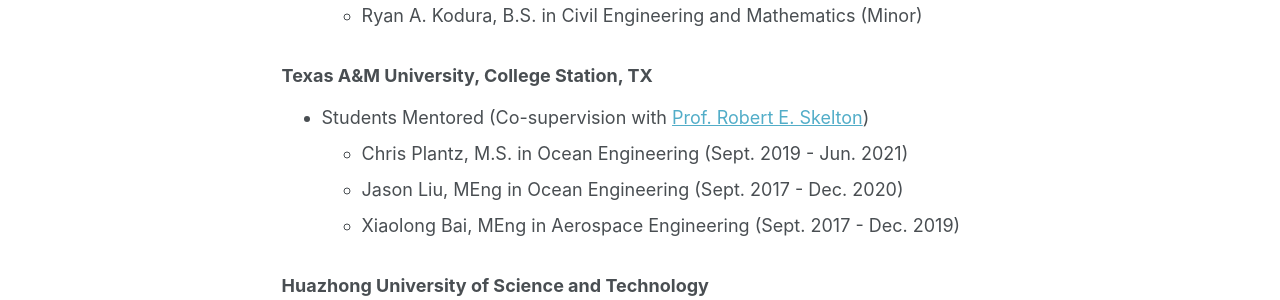
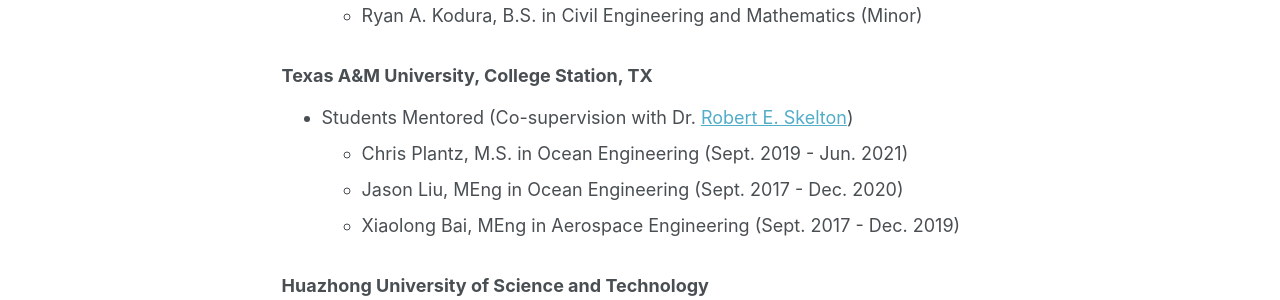
Before and after one commit to Muhao-Chen/muhao-chen.github.io, a Jekyll site: the page built from _pages/teaching.md, in a window 1280 px wide and 1381 px high. Shown: the part 715-1015 px from the top of the window. Built offline with Jekyll 4.4.1, drawn with Linux system fonts in a browser that asks for light colours.

Commit message:
Update teaching.md

```diff
--- a/_pages/teaching.md
+++ b/_pages/teaching.md
@@ -43,7 +43,7 @@ toc: true
      - Research Topic: Adaptive Bandgap Formation in a Periodic Tensegrity Structure -->
 <!-- - Student Mentoring (with [Prof. Manoranjan Majji](https://engineering.tamu.edu/aerospace/profiles/majji-manoranjan.html))
     * Idris Hussain, Aerospace Engineering (Sept. 2023 - Present) -->
-- Students Mentored (Co-supervision with [Prof. Robert E. Skelton](https://bobskelton.github.io/))
+- Students Mentored (Co-supervision with Dr. [Robert E. Skelton](https://bobskelton.github.io/))
     * Chris Plantz, M.S. in Ocean Engineering (Sept. 2019 - Jun. 2021)
         <!-- - Research Topic: Design and Experiment of A Robotic Tensegrity Dolphin -->
     * Jason Liu, MEng in Ocean Engineering (Sept. 2017 - Dec. 2020)
```
